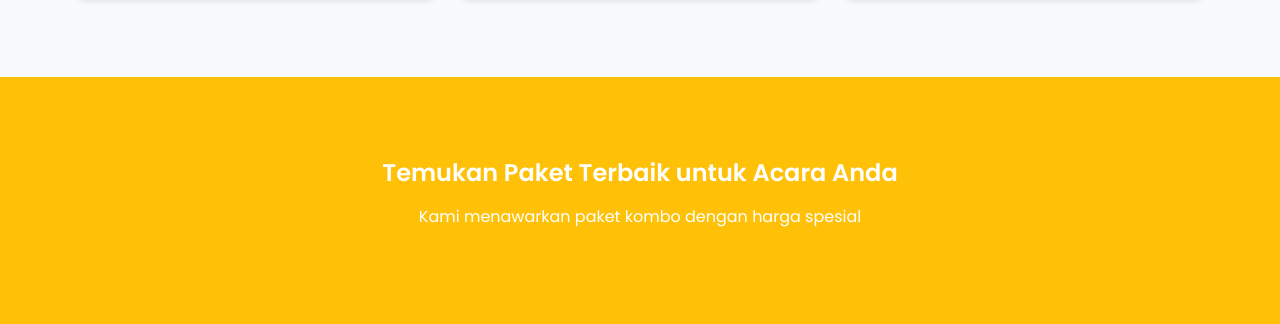
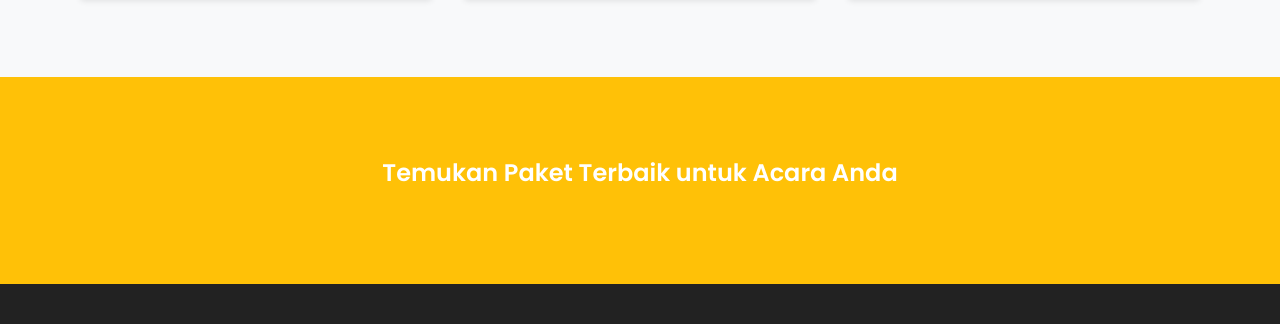
Before and after one commit to maulaalbi/sewatendakursi, a plain HTML site: page produk.html in a window 1280 px wide. Shown: the part 7555-7879 px from the top of the page. Drawn offline with Linux system fonts and the light colour scheme.

Commit message:
qwq1243598423454711111234612

```diff
--- a/produk.html
+++ b/produk.html
@@ -372,7 +372,6 @@
     <section class="cta">
         <div class="container">
             <h2>Temukan Paket Terbaik untuk Acara Anda</h2>
-            <p>Kami menawarkan paket kombo dengan harga spesial</p>
         </div>
     </section>
 
```
